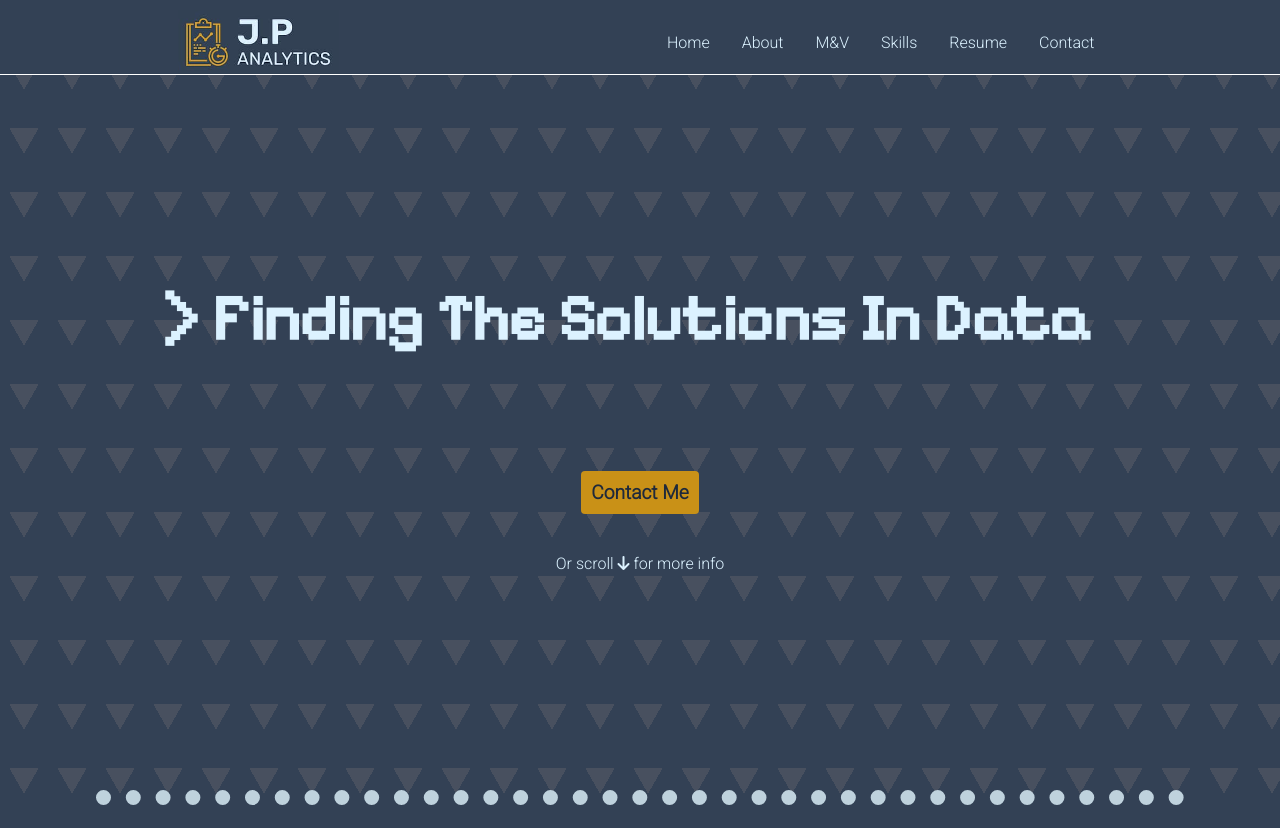
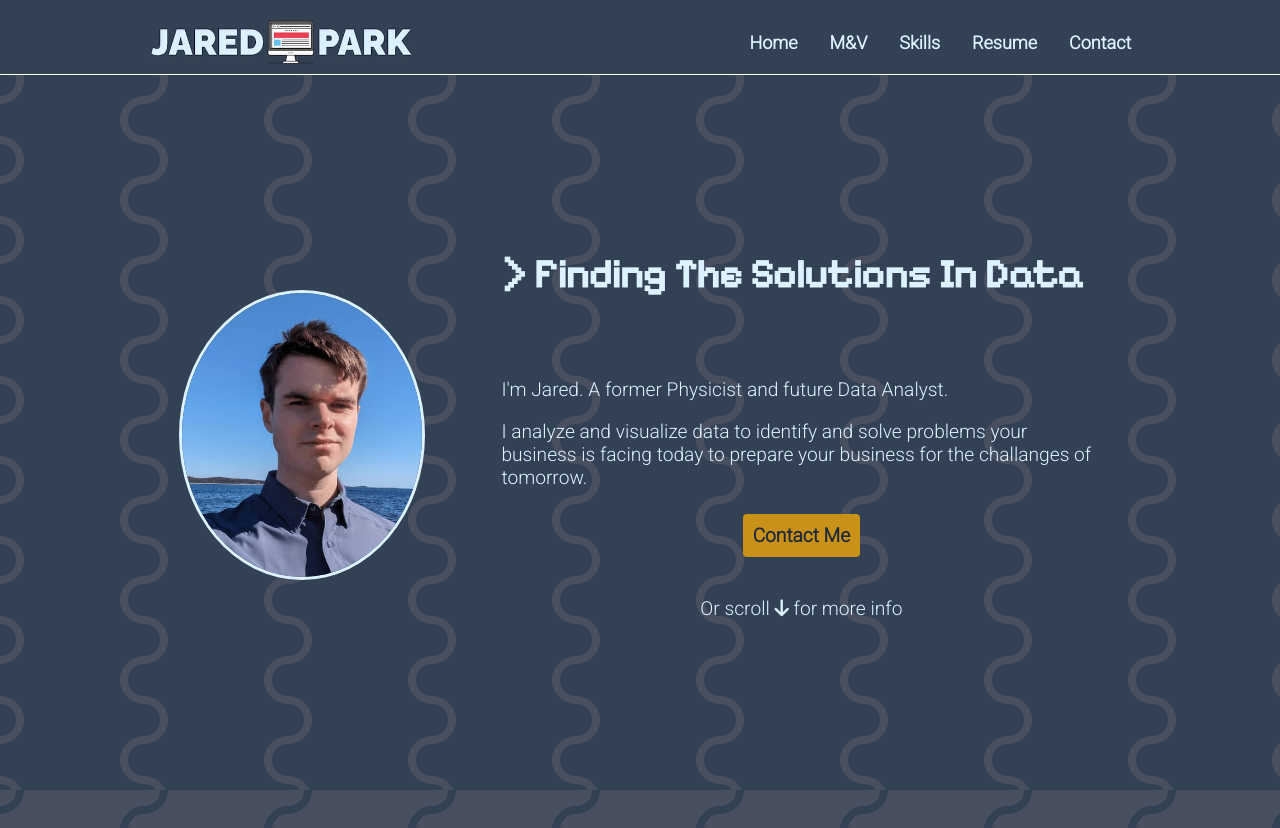
Before and after one commit to Jprogram722/Jprogram722.github.io, a plain HTML site: page index.html in a window 1280 px wide. Shown: the top 828 px of the page. Drawn offline with Linux system fonts and the light colour scheme.

```diff
--- a/index.html
+++ b/index.html
@@ -21,15 +21,14 @@
         <!--This is the container for the navbar-->
         <div class="navbar">
             <!-- This img element inserts a picture of my logo in the website -->
-            <img class="website-logo" src="./pictures/logo-png.jpg" alt="Logo img">
+            <img class="website-logo" src="./pictures/logo-sqoosh.jpg" alt="Logo img">
             <!--This is the container for the links in the navbar that take you around the page-->
             <div class="navlink-container">
-                <a href="#hero">Home</a>
-                <a href="#about">About</a>
-                <a  href="#m-v">M&V</a>
-                <a  href="#skills">Skills</a>
-                <a  href="#resume">Resume</a>
-                <a  href="#contact">Contact</a>
+                <a class="navlink" href="#hero">Home</a>
+                <a  class="navlink" href="#m-v">M&V</a>
+                <a  class="navlink" href="#skills">Skills</a>
+                <a  class="navlink" href="#resume">Resume</a>
+                <a  class="navlink" href="#contact">Contact</a>
             </div>
         </div>
     </header>
@@ -40,25 +39,21 @@
         <h1 class="hide">Hero</h1>
         <!-- This img element inserts a picture of me in the website -->
         <div class="my-section">
+            <div class="flex">
+                <div>
+                    <img class="personal-pic" src="./pictures/selfie_squoosh.jpg" alt="personal picture">
+                </div>
+                <div class="hero-description">
                     <p class="bold-txt center-txt catch-pharse"> > <span id="phrase"></span> <span id="input-indicator">|</span></p>
+                    <p class="large-txt">I'm Jared. A former Physicist and future Data Analyst.</p>
+                    <p class="large-txt">I analyze and visualize data to identify and solve problems your business is facing today to prepare your business for the challanges of tomorrow.</p>
+                    <p class="large-txt"></p>
                     <div class="link-container">
                         <!--This links the the contact section at the bottom of the page-->
                         <a class="call-to-action" href="#contact">Contact Me</a>
                     </div>
-            <p class="center-txt space-txt">Or scroll   <i class="fa-solid fa-arrow-down"></i>   for more info</p>
+                    <p class="large-txt center-txt space-txt">Or scroll   <i class="fa-solid fa-arrow-down"></i>   for more info</p>
                 </div>
-    </section>
-
-    <!-- About Me Section -->
-    <section id="about">
-        <div class="my-section">
-            <!--Personal Pic of me-->
-            <div class="hidden">
-                <img class="personal-pic" src="./pictures/selfie_squoosh.jpg" alt="personal picture">
-                <!--Introductions-->
-                <h1 class="center-txt space-txt">Greetings!</h1>
-                <p class="space-txt large-txt">I'm Jared. I recently graduated from the Saint Mary's University with a Bachelor Of Science with a major in Physics. I love working with technology and solving challanging problems and want to apply the mathematical and analytical problem solving skills that I learned in university to the field of data analytics.</p>
-                <p class="space-txt large-txt">I primarily work with python and javascript but I am a great learner and can pick up on new tools quickly to fit the job.</p>
             </div>
         </div>
     </section>
@@ -124,10 +119,10 @@
         <div class="my-section">
             <div class="hidden">
                 <h1 class="center-txt">Resume and Projects</h1>
-                <div class="link-container">
+                <div class="link-container resume-container">
                     <!--This allows users to downlaod my resume to their computers-->
-                    <a download class="page-link" href="./docs/resume_JP_new.pdf">Resume/CV</a>
-                    <a class="page-link" href="https://github.com/Jprogram722"><i class="fa-brands fa-github"></i> Github</a>
+                    <a download id="resume-link" class="page-link" href="./docs/resume_JP_new.pdf">Resume/CV</a>
+                    <a id="github-link" class="page-link" href="https://github.com/Jprogram722"><i class="fa-brands fa-github"></i> Github</a>
                 </div>
 
                 <!--The divs with class proj are the containers for each of the projects-->
--- a/styles/styles.css
+++ b/styles/styles.css
@@ -35,21 +35,6 @@ body{
     padding: 0;
     margin: 0;
 
-    /* Sets the background color and color for the entire html body to be slate and white */
-    background-color: #334155;
-
-    /*
-    The code for this background was provided by kevin powell in his youtube video
-    Create amazing patterns using CSS gradients (https://www.youtube.com/watch?v=mXrBC_mZfTw)
-    */
-    background-image: conic-gradient(
-        from 330deg at 50% 40%,
-        #48505f 60deg,
-        transparent 60deg
-    );
-    background-size: 3rem 4rem;
-    background-position: 0 0, 1rem 2rem;
-
 
     color: #DCF2FF;
     font-family: 'Roboto', sans-serif;
@@ -78,25 +63,74 @@ body{
     min-height: 80vh;
     width: 98%;
     margin: 0 auto;
+}
 
+section:nth-child(even){
+    /* Sets the background color and color for all sections to be slate and white */
+    background-color: #334155;
 
-    border-bottom: 15px dotted #bfd2dd;
+    /*
+    The code for this background was provided by kevin powell in his youtube video
+    Create amazing patterns using CSS gradients (https://www.youtube.com/watch?v=mXrBC_mZfTw)
+    */
+    background-image: radial-gradient(
+        circle at 100% 50%,
+        transparent 1rem,
+        #48505f 1rem,
+        #48505f 1.5rem,
+        transparent 1.5rem
+    ),
+    radial-gradient(
+        circle at 0 50%,
+        transparent 1rem,
+        #48505f 1rem,
+        #48505f 1.5rem,
+        transparent 1.5rem
+    );
+    background-size: 9rem 5rem;
+    background-position: 0 0, 0 2.5rem;
+}
+
+section:nth-child(odd){
+    /* Sets the background color and color for all sections to be slate and white */
+    background-color: #48505f;
+
+     /*
+    The code for this background was provided by kevin powell in his youtube video
+    Create amazing patterns using CSS gradients (https://www.youtube.com/watch?v=mXrBC_mZfTw)
+    */
+    background-image: radial-gradient(
+        circle at 100% 50%,
+        transparent 1rem,
+        #334155 1rem,
+        #334155 1.5rem,
+        transparent 1.5rem
+    ),
+    radial-gradient(
+        circle at 0 50%,
+        transparent 1rem,
+        #334155 1rem,
+        #334155 1.5rem,
+        transparent 1.5rem
+    );
+    background-size: 9rem 5rem;
+    background-position: 0 0, 0 2.5rem;
 }
 
 .personal-pic{
     /* adjusts image size depending on screen size */
-    height: 30vh;
+    height: 230px;
     /* centers the image */
     display: block;
     margin: 0 auto;
     /* rounds the image */
-    border-radius: 100%;
+    border-radius: 300%;
+    border: 3px solid #DCF2FF;
 }
 
 /* styling the catch phrase */
 .catch-pharse{
     font-family: 'Pixelify Sans', sans-serif;
-    margin-top: 50px;
 }
 
 /* these classes are generic and used on text elements */
@@ -181,6 +215,23 @@ a{
     margin-top: 25px;
 }
 
+.resume-container{
+    margin: 0 auto;
+    border: 2px solid #48505f;
+    background-color: #273241;
+    border-radius: 100px;
+    width: 220px;
+    gap: 0;
+}
+
+#resume-link{
+    border-radius: 100px 0 0 100px;
+}
+
+#github-link{
+    border-radius: 0 100px 100px 0;
+}
+
 /* This styles the navigation links */
 .navlink-container > a{
     padding: 8px;
@@ -188,6 +239,11 @@ a{
     color: #DCF2FF;
     transition: color 70ms linear;
     transition: background-color 70ms linear;
+}
+
+.navlink{
+    font-weight: bold;
+    font-size: large;
 }
 
 /*
@@ -254,7 +310,7 @@ a{
     display: grid;
     grid-template-columns: repeat(4, 13em);
     justify-content: center;
-    gap: 30px;
+    gap: 2vw;
 }
 
 .grid-odd{
@@ -331,6 +387,7 @@ a{
     /* makes navbar take up the whole veiw port width */
     .navbar{
         width: 100vw;
+        border-bottom: 1px solid #DCF2FF;
     }
 
     /* size of the catch phrase */
@@ -437,17 +494,38 @@ a{
 
     /* Adjusts the size of the sections to fit the desktop */
     .my-section{
-        width: 85%;
+        width: 100%;
         /* This makes it so none of the sections are cropped by navbar when traversing site with nav links */
         padding-top: 130px;
         padding-bottom: 20px;
     }
 
+    .navlink{
+        font-size: large;
+    }
+
+    .flex{
+        padding-top: 80px;
+        display: flex;
+        align-items: center;
+        justify-content: center;
+        gap: 6vw;
+    }
+
+    .hero-description{
+        width: 600px;
+    }
+
+    .personal-pic{
+        border-radius: 100%;
+        width: 240px;
+        height: auto;
+    }
+
     /* styles for the catch phrase */
     .catch-pharse{
-        font-size: 5vw;
-        padding-top: 100px;
-        padding-bottom: 50px;
+        font-size: 40px;
+        padding-bottom: 40px;
     }
 
     /* Styles each of the project cards in the resume section */
```
Also changed, not shown: pictures/logo-sqoosh.jpg (added). Lines whose indentation alone changed are shown as unchanged.
